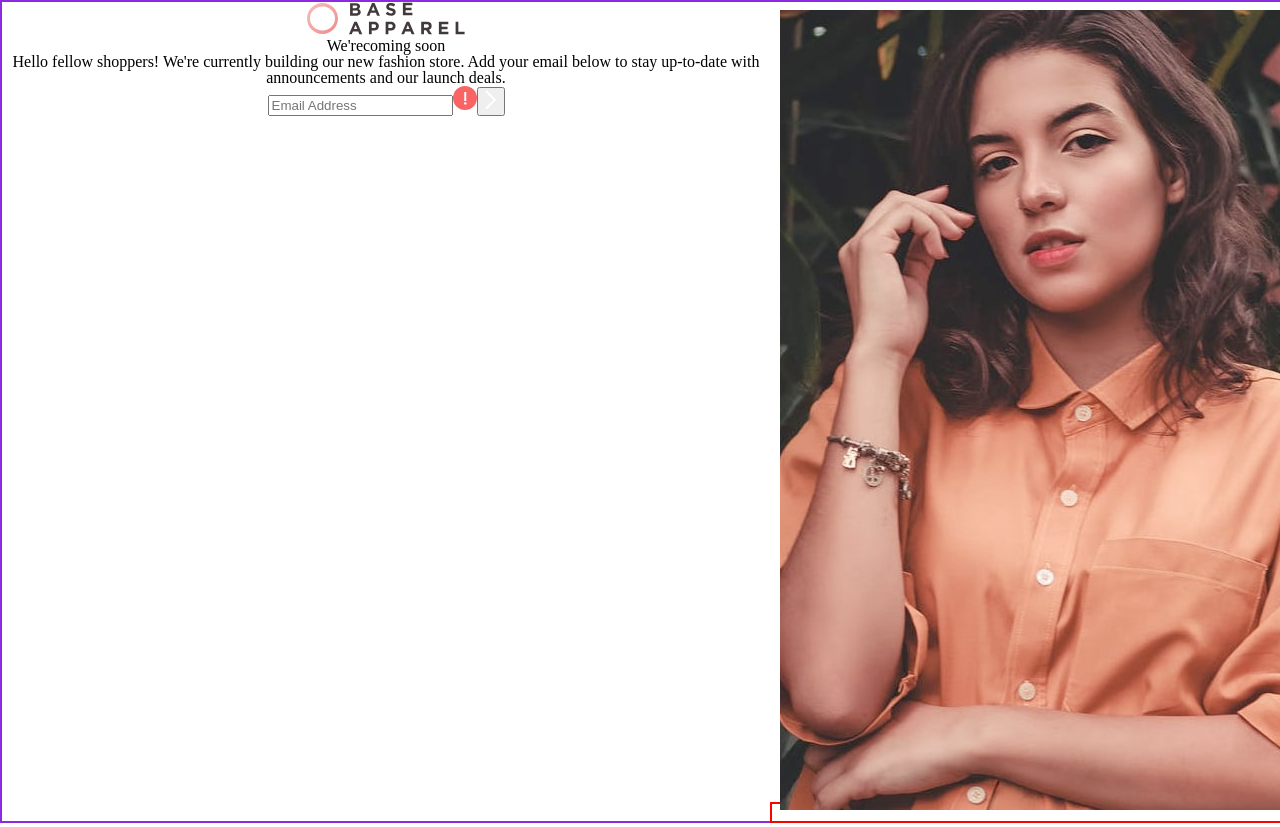
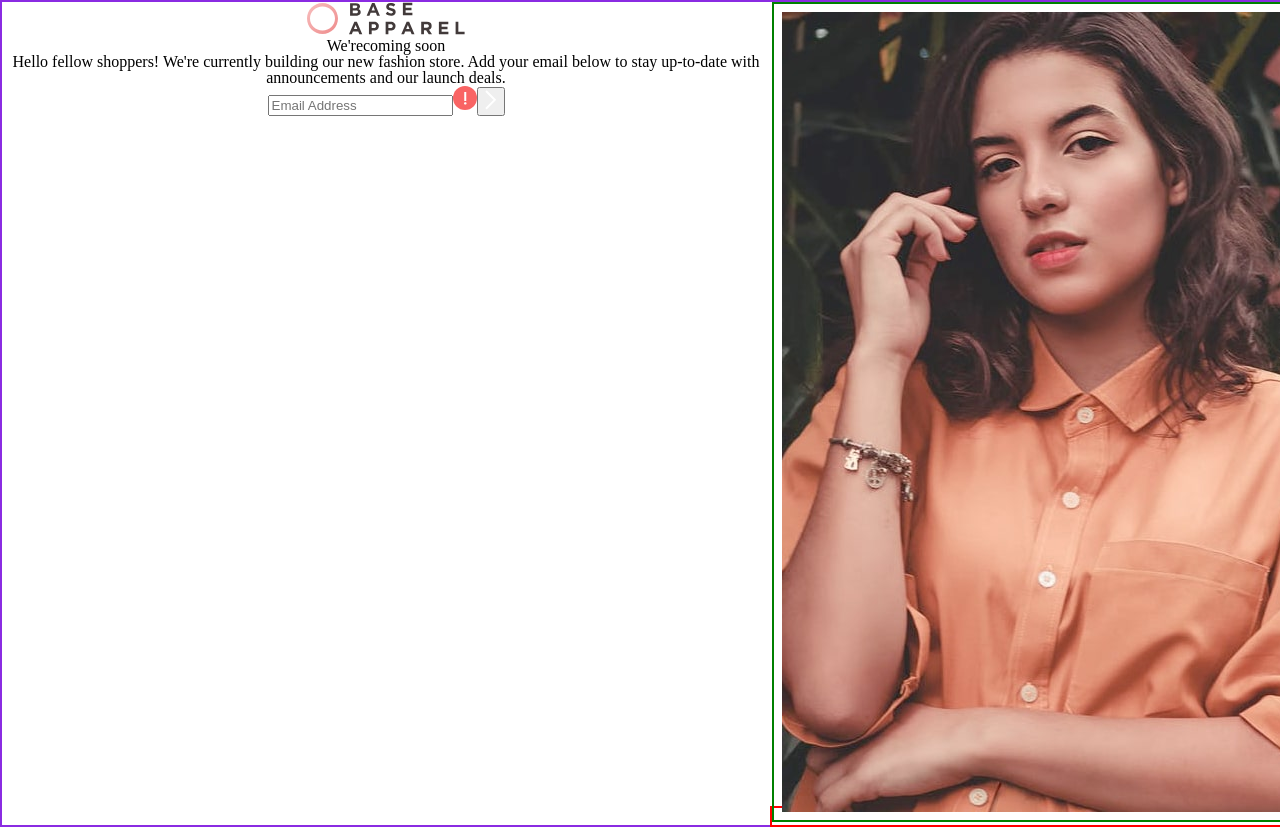
Before and after one commit to jshin720/baseApparelComponent, a React (Create React App) app: page / in a window 1280 px wide. Shown: the top 827 px of the page. Built offline with nearby package versions, Linux system fonts and the light colour scheme.

Commit message:
working on css for card component

```diff
--- a/src/components/card/Card.css
+++ b/src/components/card/Card.css
@@ -21,4 +21,5 @@
   width: auto;
   height: auto;
   padding: .5em;
+  border: 2px solid green;
 }
```
